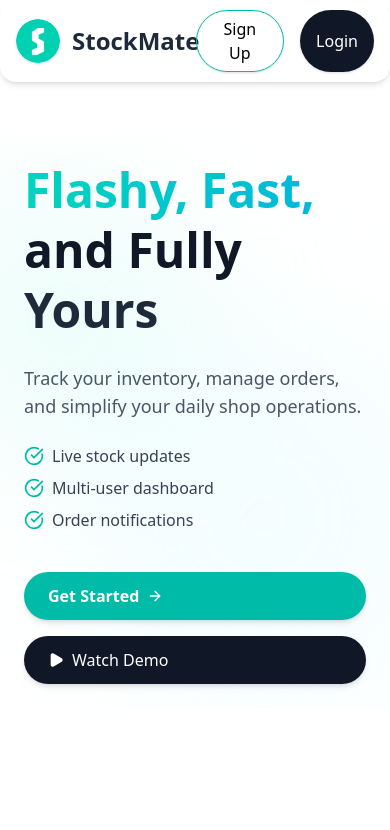
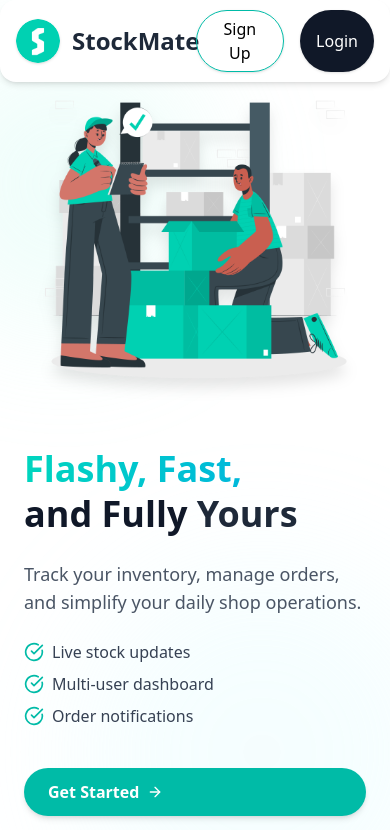
Before and after one commit to utkarsh2004git/StockMate, a React (Vite) app in the folder client/: page / in a window 390 px wide. Shown: the top 830 px of the page. Built offline with nearby package versions, Linux system fonts and the light colour scheme.

Commit message:
feat: update Landing component layout for improved responsiveness and visual appeal

```diff
--- a/client/src/pages/landing.jsx
+++ b/client/src/pages/landing.jsx
@@ -1,19 +1,16 @@
-
 import { ArrowRight, Play, CheckCircle } from "lucide-react";
 import landingImg from "../assets/landingImg.png";
+
 export default function Landing() {
   return (
-    <>
-      <div className="h-screen flex items-center justify-center py-10">
-        <div className="bg-white relative overflow-hidden flex flex-col">
-
+    <section className="min-h-screen flex flex-col-reverse md:flex-row items-center justify-center px-6 md:px-16 py-16 bg-white relative overflow-hidden">
+      {/* Background Blurs */}
       <div className="absolute w-72 h-72 bg-teal-100 rounded-full blur-3xl opacity-30 top-10 -left-20 z-0" />
       <div className="absolute w-96 h-96 bg-cyan-100 rounded-full blur-3xl opacity-20 bottom-0 -right-16 z-0" />
 
-          <div className="relative z-10 flex-1 flex px-6 md:px-16 py-6 md:py-10 gap-10 md:gap-16 ">
-            <div className="flex-1 space-y-6">
-
-              <h1 className="text-5xl md:text-7xl font-extrabold leading-tight text-gray-900">
+      {/* Text Content */}
+      <div className="z-10 flex-1 space-y-6">
+        <h1 className="text-4xl sm:text-5xl md:text-6xl font-extrabold leading-tight text-gray-900">
           <span className="bg-gradient-to-r from-teal-400 to-cyan-500 text-transparent bg-clip-text">
             Flashy, Fast,
           </span>
@@ -21,11 +18,9 @@ export default function Landing() {
           and Fully <span className="text-gray-800">Yours</span>
         </h1>
 
-              {/* Subheading */}
         <p className="text-lg md:text-xl text-gray-600 max-w-2xl">
           Track your inventory, manage orders, and simplify your daily shop operations.
         </p>
-
 
         <ul className="text-md text-gray-700 space-y-2">
           {["Live stock updates", "Multi-user dashboard", "Order notifications"].map((item, i) => (
@@ -36,27 +31,24 @@ export default function Landing() {
           ))}
         </ul>
 
-
         <div className="pt-4 flex flex-col sm:flex-row gap-4">
-                <button className="hover:cursor-pointer bg-teal-500 text-white px-6 py-3 rounded-full flex items-center gap-2 font-semibold hover:bg-teal-600 transition-all shadow-md">
+          <button className="bg-teal-500 text-white px-6 py-3 rounded-full flex items-center gap-2 font-semibold hover:bg-teal-600 transition-all shadow-md">
             Get Started <ArrowRight className="w-4 h-4" />
           </button>
-                <button className="hover:cursor-pointer bg-gray-900 text-white px-6 py-3 rounded-full flex items-center gap-2 hover:bg-gray-800 transition-all shadow-md">
+          <button className="bg-gray-900 text-white px-6 py-3 rounded-full flex items-center gap-2 hover:bg-gray-800 transition-all shadow-md">
             <Play className="w-4 h-4 fill-white" /> Watch Demo
           </button>
         </div>
       </div>
-          </div>
-        </div>
 
-        <div className="flex-1 h-full flex justify-center items-center">
+      {/* Image */}
+      <div className="flex-1 flex justify-center items-center mb-10 md:mb-0">
         <img
           src={landingImg}
           alt="Warehouse Illustration"
-            className="h-full max-h-[90vh] w-auto object-contain drop-shadow-xl"
+          className="h-auto max-h-[70vh] w-full object-contain drop-shadow-xl"
         />
       </div>
-      </div>
-    </>
+    </section>
   );
 }
```
Lines whose indentation alone changed are shown as unchanged.
